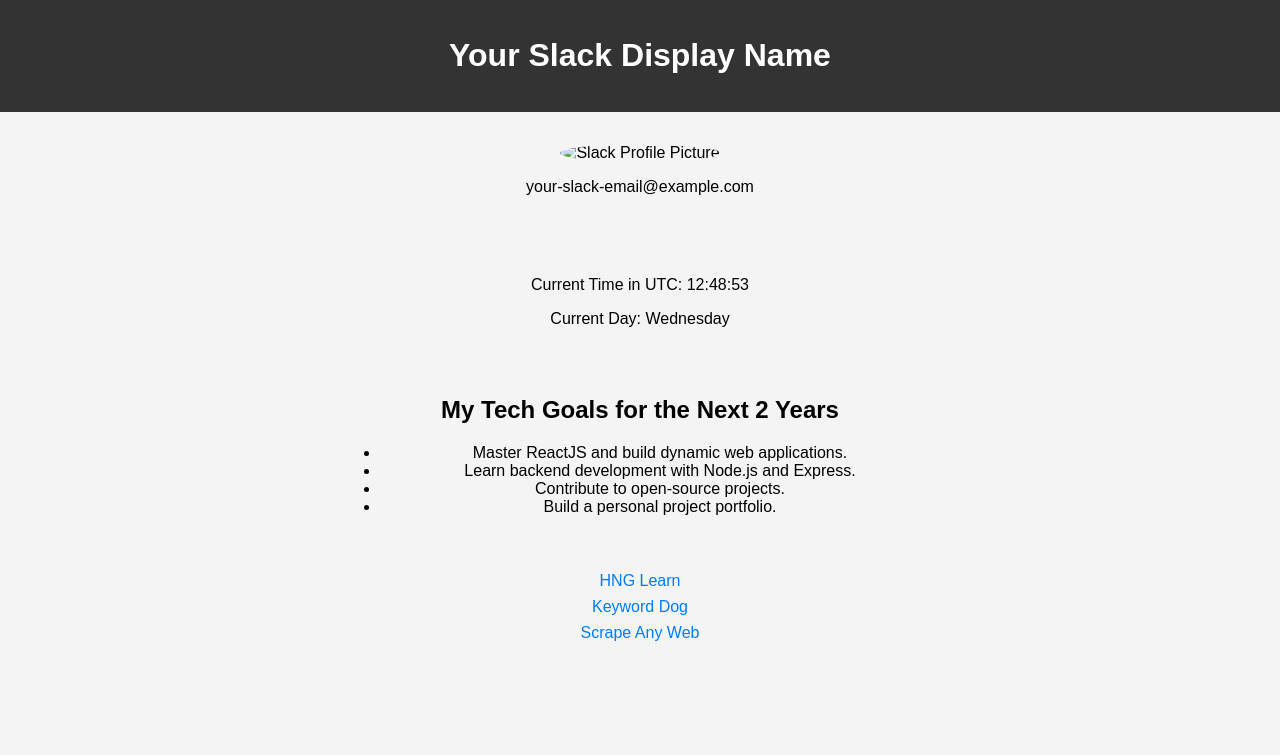
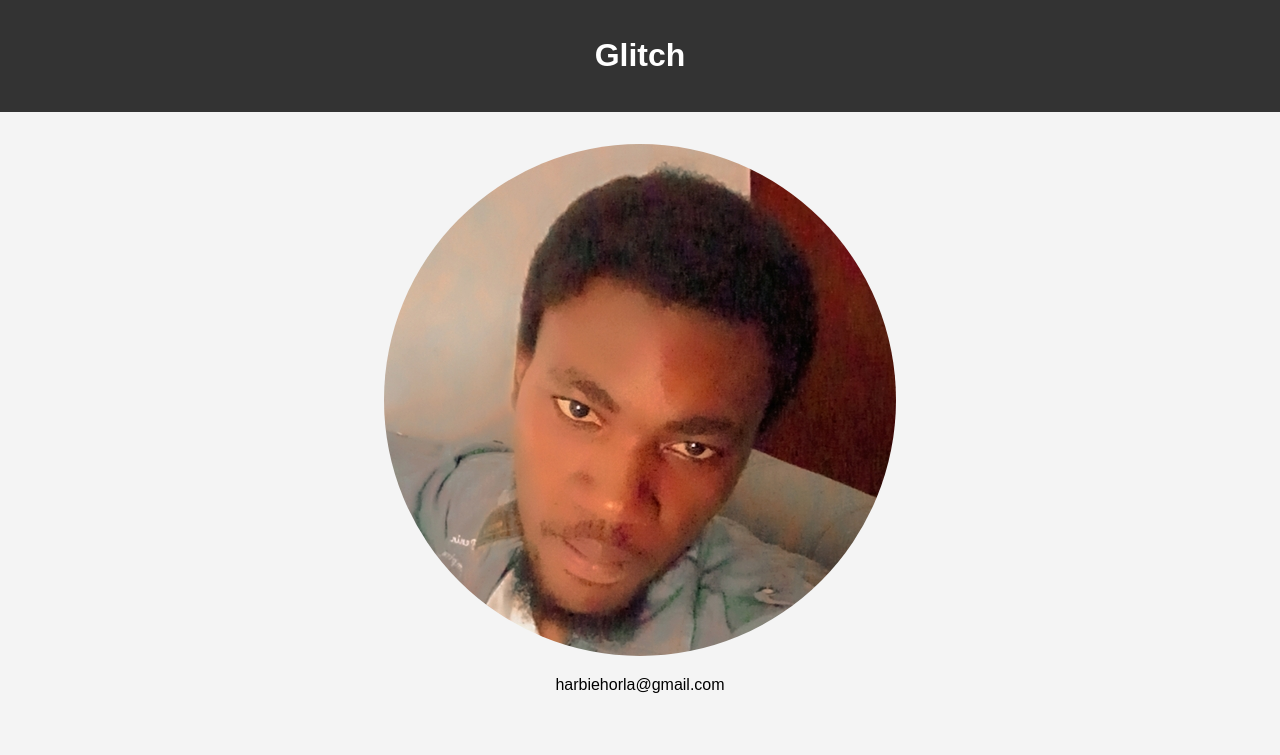
Before and after one commit to harbiehorla/HNG11, a plain HTML site: page Frontend_1/index.html in a window 1280 px wide. Shown: the top 755 px of the page. Drawn offline with Linux system fonts and the light colour scheme.

Commit message:
Update index.html

```diff
--- a/Frontend_1/index.html
+++ b/Frontend_1/index.html
@@ -8,12 +8,12 @@
 </head>
 <body>
     <header>
-        <h1 data-testid="slackDisplayName">Your Slack Display Name</h1>
+        <h1 data-testid="slackDisplayName">Glitch</h1>
     </header>
 
     <section class="profile">
-        <img src="your-slack-profile-picture.jpg" alt="Slack Profile Picture" data-testid="slackProfilePicture" width="200" height="200">
-        <p data-testid="slackEmail">your-slack-email@example.com</p>
+        <img src="profile.jpeg" alt="Slack Profile Picture" data-testid="slackProfilePicture" width="512" height="512">
+        <p data-testid="slackEmail">harbiehorla@gmail.com</p>
     </section>
 
     <section class="time-info">
```
